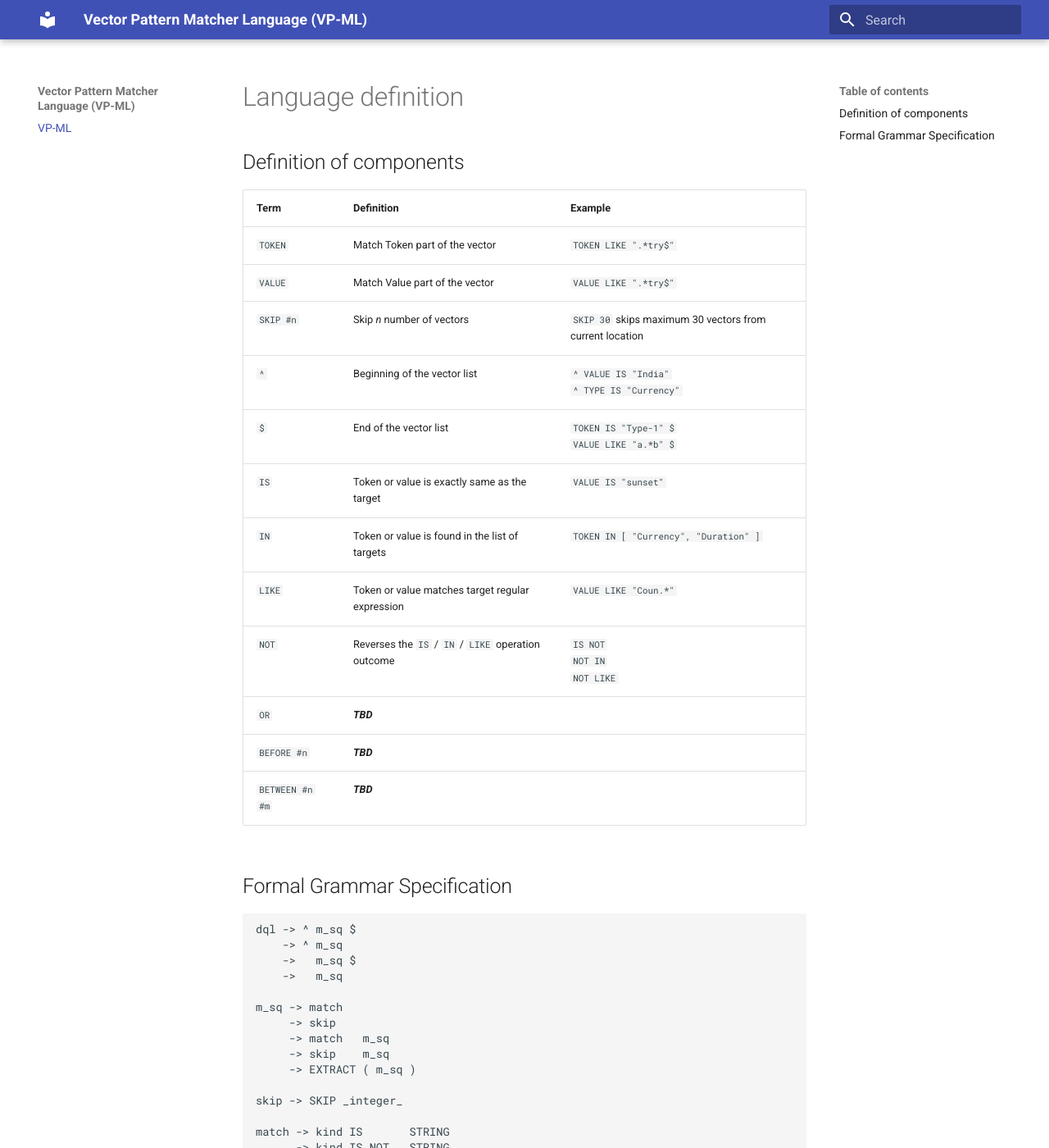
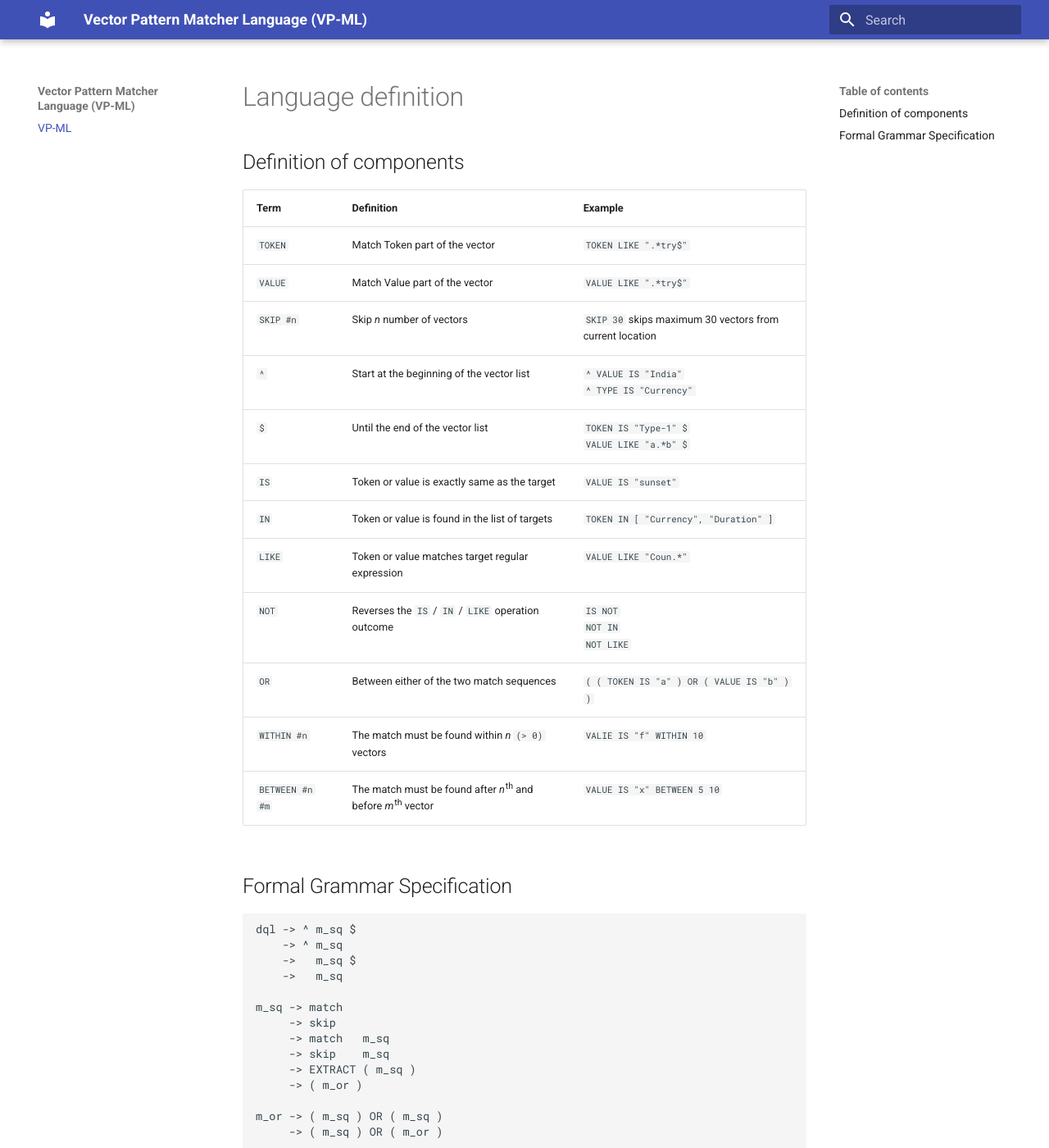
Before and after one commit to c-bik/dql, an MkDocs documentation site: the page built from docs/index.md, in a window 1280 px wide and 1400 px high. Shown: the whole window at 82% size. Built offline with MkDocs 1.6.1 and Material for MkDocs 9.7.7, drawn with Linux system fonts in a browser that asks for light colours; some of the changed text lies outside the part shown.

Commit message:
Grammar specification complete

```diff
--- a/docs/index.md
+++ b/docs/index.md
@@ -1,20 +1,20 @@
 # Language definition
 
 ## Definition of components
-| Term            | Definition                                          | Example                                                  |
-|-----------------|-----------------------------------------------------|----------------------------------------------------------|
-| `TOKEN`         | Match Token part of the vector                      | `TOKEN LIKE ".*try$"`                                    |
-| `VALUE`         | Match Value part of the vector                      | `VALUE LIKE ".*try$"`                                    |
-| `SKIP #n`       | Skip _n_ number of vectors                          | `SKIP 30` skips maximum 30 vectors from current location |
-| `^`             | Beginning of the vector list                        | `^ VALUE IS "India"`<br>`^ TYPE IS "Currency"`           |
-| `$`             | End of the vector list                              | `TOKEN IS "Type-1" $`<br>`VALUE LIKE "a.*b" $`           |
-| `IS`            | Token or value is exactly same as the target        | `VALUE IS "sunset"`                                      |
-| `IN`            | Token or value is found in the list of targets      | `TOKEN IN [ "Currency", "Duration" ]`                    |
-| `LIKE`          | Token or value matches target regular expression    | `VALUE LIKE "Coun.*"`                                    |
-| `NOT`           | Reverses the `IS` / `IN` / `LIKE` operation outcome | `IS NOT`<br>`NOT IN`<br>`NOT LIKE`                       |
-| `OR`            | _**TBD**_                                           |                                                          |
-| `BEFORE #n`     | _**TBD**_                                           |                                                          |
-| `BETWEEN #n #m` | _**TBD**_                                           |                                                          |
+| Term            | Definition                                                                        | Example                                                  |
+|-----------------|-----------------------------------------------------------------------------------|----------------------------------------------------------|
+| `TOKEN`         | Match Token part of the vector                                                    | `TOKEN LIKE ".*try$"`                                    |
+| `VALUE`         | Match Value part of the vector                                                    | `VALUE LIKE ".*try$"`                                    |
+| `SKIP #n`       | Skip _n_ number of vectors                                                        | `SKIP 30` skips maximum 30 vectors from current location |
+| `^`             | Start at the beginning of the vector list                                         | `^ VALUE IS "India"`<br>`^ TYPE IS "Currency"`           |
+| `$`             | Until the end of the vector list                                                  | `TOKEN IS "Type-1" $`<br>`VALUE LIKE "a.*b" $`           |
+| `IS`            | Token or value is exactly same as the target                                      | `VALUE IS "sunset"`                                      |
+| `IN`            | Token or value is found in the list of targets                                    | `TOKEN IN [ "Currency", "Duration" ]`                    |
+| `LIKE`          | Token or value matches target regular expression                                  | `VALUE LIKE "Coun.*"`                                    |
+| `NOT`           | Reverses the `IS` / `IN` / `LIKE` operation outcome                               | `IS NOT`<br>`NOT IN`<br>`NOT LIKE`                       |
+| `OR`            | Between either of the two match sequences                                         | `( ( TOKEN IS "a" ) OR ( VALUE IS "b" ) )`               |
+| `WITHIN #n`     | The match must be found within _n_ `(> 0)` vectors                                | `VALIE IS "f" WITHIN 10`                                 |
+| `BETWEEN #n #m` | The match must be found after _n_<sup>th</sup> and before _m_<sup>th</sup> vector | `VALUE IS "x" BETWEEN 5 10`                              |
 
 
 ## Formal Grammar Specification
@@ -29,8 +29,16 @@
      -> match   m_sq
      -> skip    m_sq
      -> EXTRACT ( m_sq )
+     -> ( m_or )
+
+m_or -> ( m_sq ) OR ( m_sq )
+     -> ( m_sq ) OR ( m_or )
 
 skip -> SKIP _integer_
+
+match_opt_scope -> match
+                -> match WITHIN _integer_
+                -> match BETWEEN _integer_ _integer_
 
 match -> kind IS       STRING
       -> kind IS NOT   STRING
```
Also changed, not shown: 1 other file.
